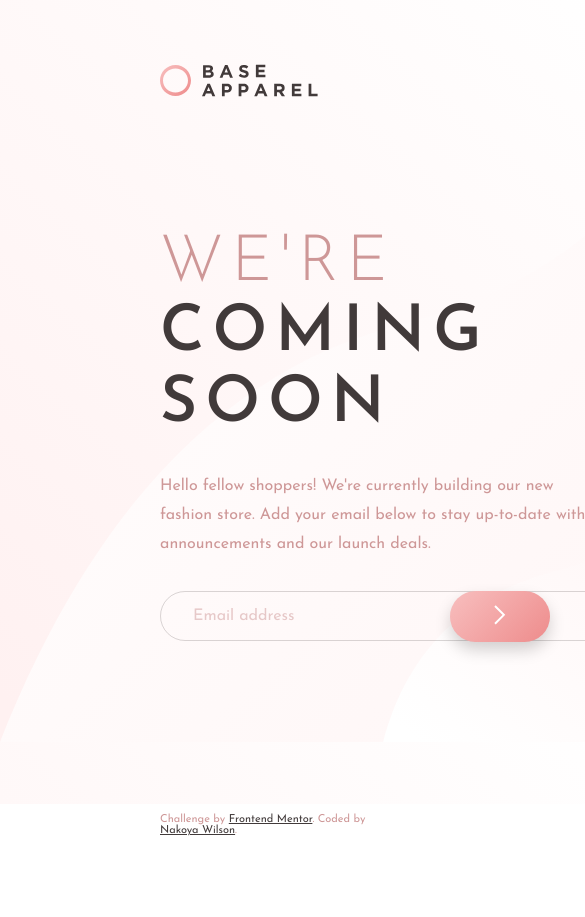
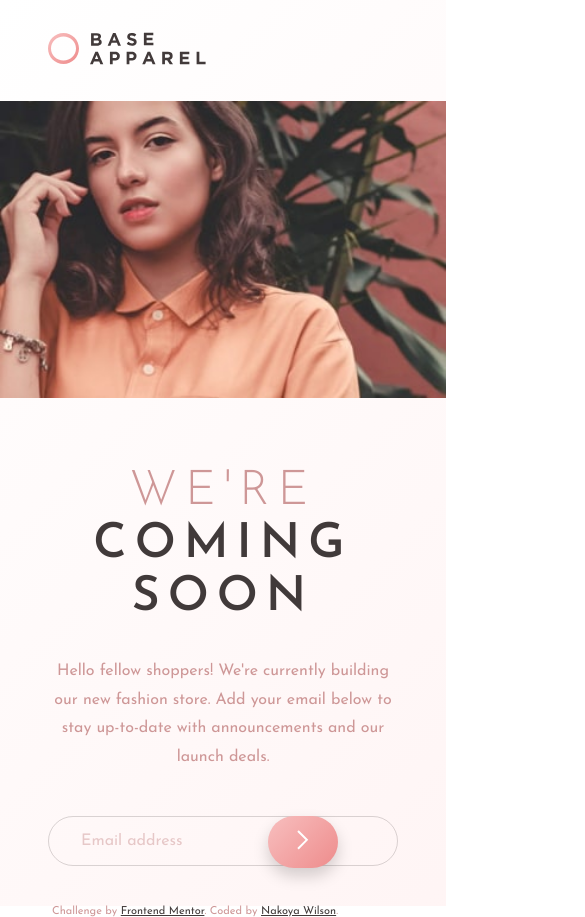
Before and after one commit to nakoyawilson/base-apparel-coming-soon, a plain HTML site: page index.html in a window 390 px wide. Shown: the top 917 px of the page, 585 px wide, since content can reach past the window. Before the commit the page ends 844 px from the top, so only its background shows below. Drawn offline with Linux system fonts and the light colour scheme.

Commit message:
Add styles for mobile design

```diff
--- a/css/styles.css
+++ b/css/styles.css
@@ -111,7 +111,7 @@ button:hover {
 footer {
   padding-left: 10rem;
   position: absolute;
-  bottom: 0.5rem;
+  bottom: 1rem;
 }
 .attribution {
   font-size: 11px;
@@ -123,3 +123,69 @@ footer {
 .attribution a:hover {
   text-decoration: none;
 }
+
+/* Media Queries */
+@media screen and (max-width: 500px) {
+  .desktop {
+    display: none;
+  }
+
+  .main-content {
+    background-image: linear-gradient(
+      135deg,
+      hsl(0, 0%, 100%),
+      hsl(0, 100%, 98%)
+    );
+    padding: 0;
+  }
+
+  .mobile {
+    display: block;
+    width: 100%;
+  }
+
+  .mobile-image {
+    width: 100%;
+    height: auto;
+  }
+
+  .logo,
+  .text,
+  .form {
+    margin: 2rem 3rem;
+  }
+
+  .logo {
+    padding: 0;
+  }
+
+  .title,
+  .paragraph {
+    text-align: center;
+  }
+
+  .title {
+    padding-top: 2rem;
+    font-size: 3rem;
+  }
+
+  .paragraph {
+    width: auto;
+    margin: 0 auto;
+    padding-bottom: 0.75rem;
+  }
+
+  input {
+    width: 350px;
+  }
+
+  button {
+    width: 70px;
+  }
+
+  footer {
+    padding: 0;
+    position: static;
+    text-align: center;
+  }
+}
--- a/index.html
+++ b/index.html
@@ -21,6 +21,13 @@
       <div class="main-content">
         <div class="logo">
           <img src="images/logo.svg" alt="" />
+        </div>
+        <div class="mobile">
+          <img
+            src="images/hero-mobile.jpg"
+            alt="Woman in an orange shirt"
+            class="mobile-image"
+          />
         </div>
         <div class="text">
           <h1 class="title">We're <span class="emphasis">coming soon</span></h1>
@@ -47,16 +54,11 @@
           </form>
         </div>
       </div>
-      <div class="image">
+      <div class="desktop">
         <img
           src="images/hero-desktop.jpg"
           alt="Woman in an orange shirt"
-          class="desktop"
-        />
-        <img
-          src="images/hero-mobile.jpg"
-          alt="Woman in an orange shirt"
-          class="mobile"
+          class="desktop-image"
         />
       </div>
     </main>
```
